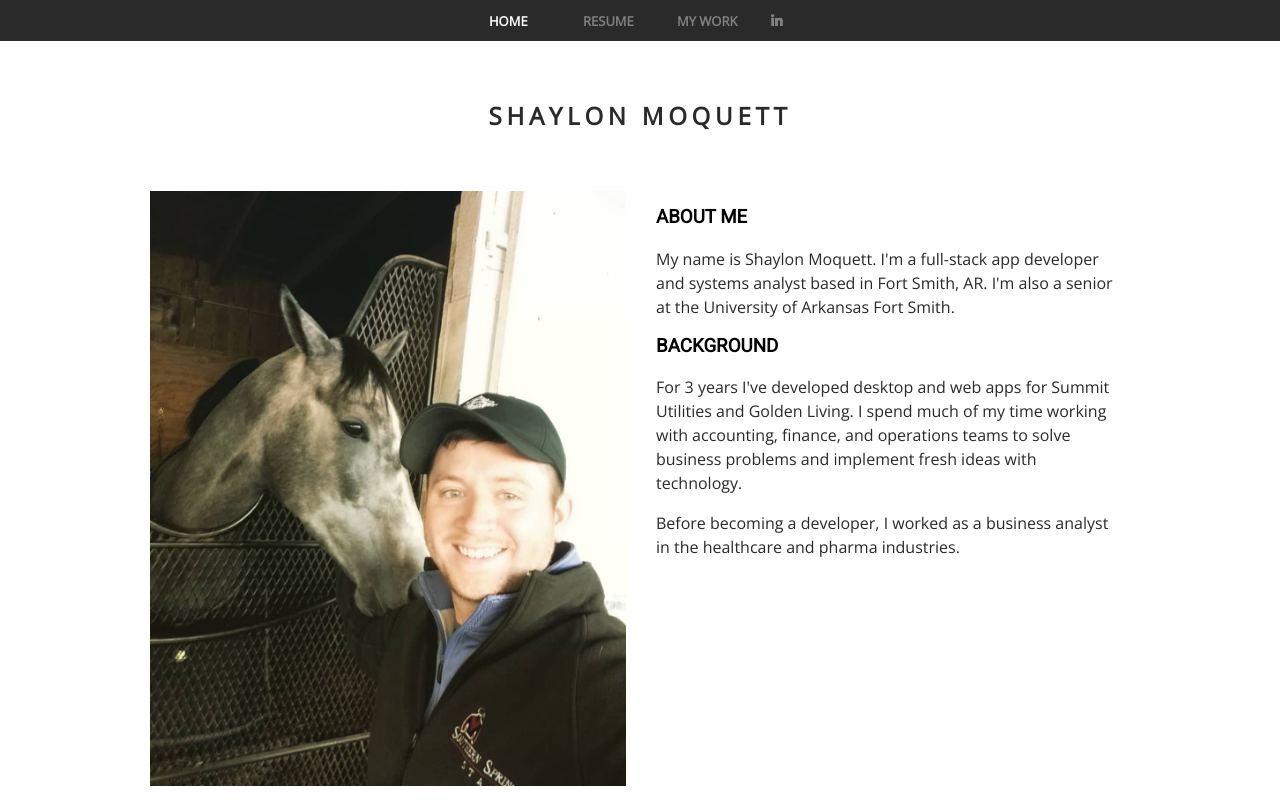
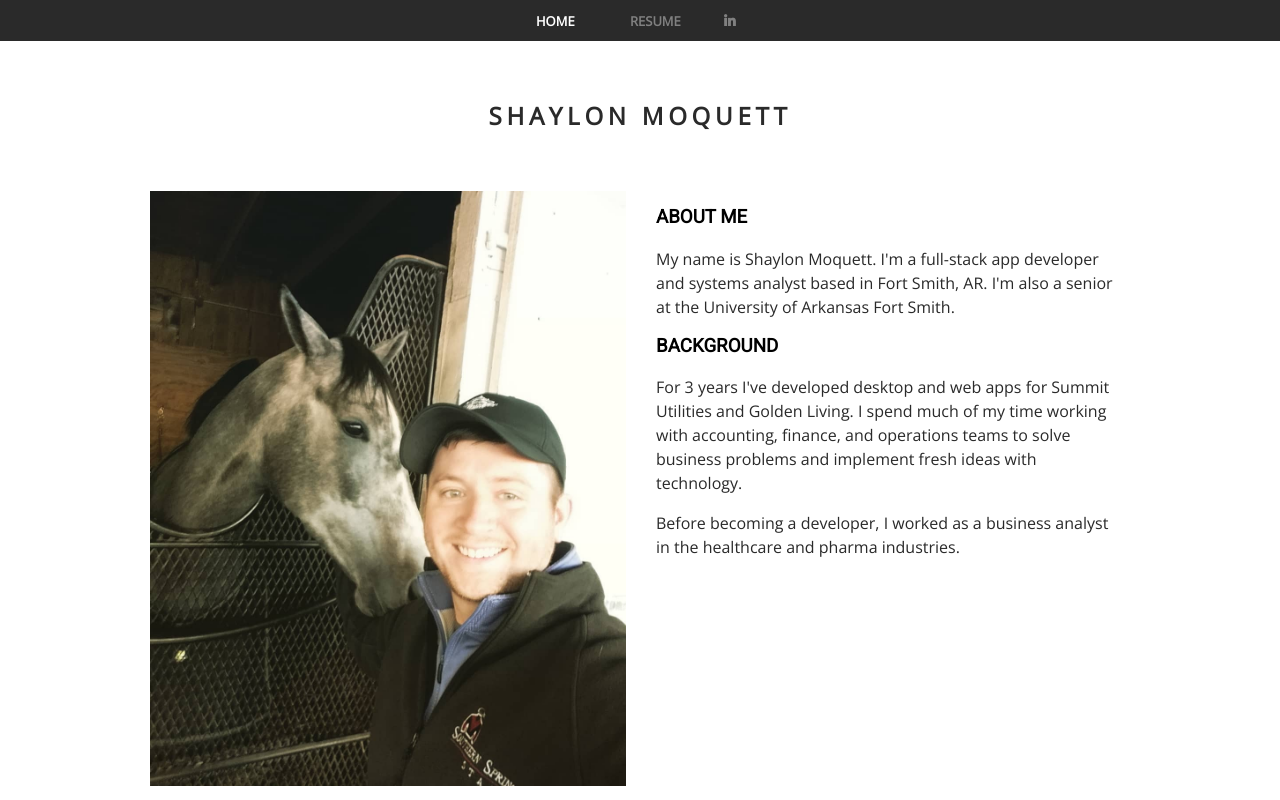
Before and after one commit to shaylon-moquett/shaylon-moquett.github.io, a plain HTML site: page index.html in a window 1280 px wide. Drawn offline with nearby package versions, Linux system fonts and the light colour scheme.

Commit message:
Update index.html
Remove MY WORK section

```diff
--- a/index.html
+++ b/index.html
@@ -21,7 +21,7 @@
 		<div id="nav-bar">
 			<div id="nav-home" class="nav-item selected">HOME</div>
 			<div id="nav-resume" class="nav-item">RESUME</div>
-			<div id="nav-my-work" class="nav-item">MY WORK</div>
+			<!--<div id="nav-my-work" class="nav-item">MY WORK</div>-->
 			<div id="nav-linkedin" class="nav-item">
 				<a href="https://www.linkedin.com/in/shaylon-moquett-12112537/" target="blank"><i class="fab fa-linkedin-in"></i></a>
 			</div>
@@ -116,7 +116,7 @@
 		</div>
 
 		<!-- Work Samples -->
-		<div id="work" class="content-item hidden">
+		<!--<div id="work" class="content-item hidden">
 			<div id="work-wrap">
 				<i id="show-prev-item" class="fas fa-chevron-left"></i>
 				<div class="work-item">
@@ -139,7 +139,7 @@
 					<p>Concept for an improved UAFS Course Scheduling app.</p>
 				</div>
 				<i id="show-next-item" class="fas fa-chevron-right"></i>
-			</div>
+			</div>-->
 		</div>
 
 	</div>
```
